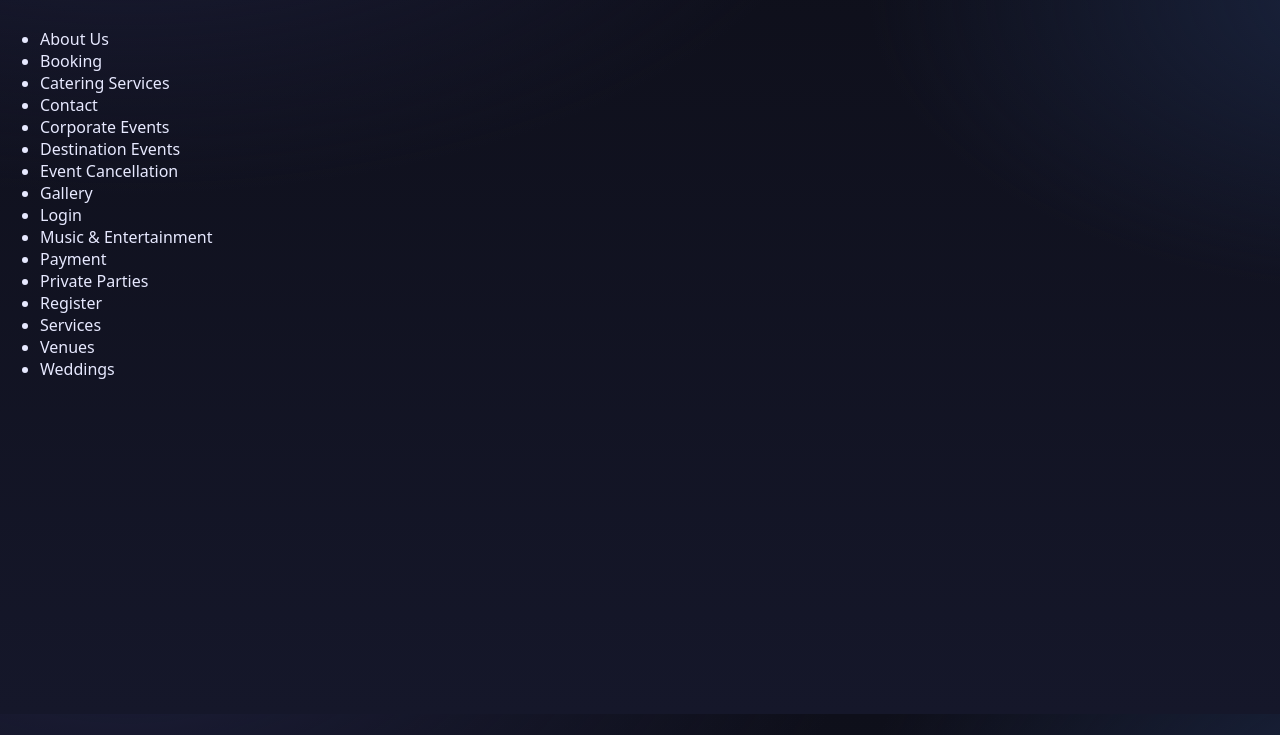
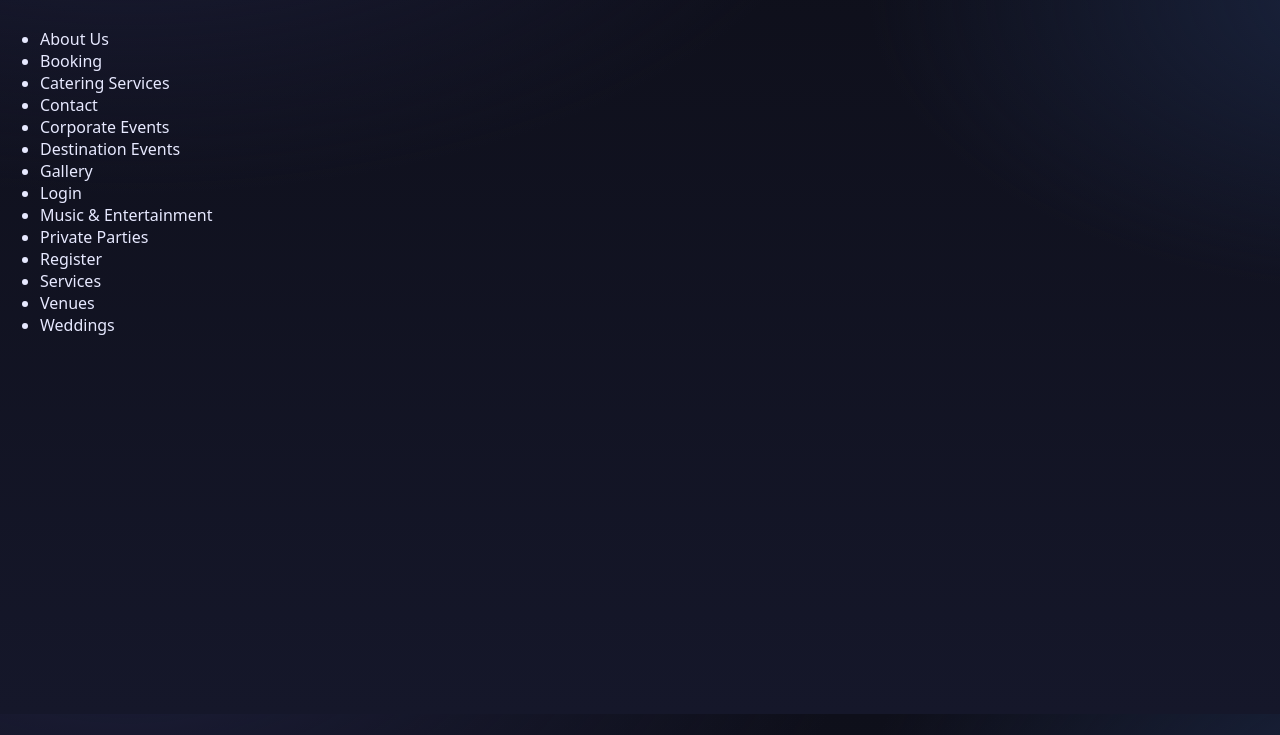
Before and after one commit to AmarAmbi/MPT-Event-Management, a plain HTML site: page index.html in a window 1280 px wide. Shown: the part 86-821 px from the top of the page. Drawn offline with Linux system fonts and the light colour scheme.

Commit message:
Update index.html

```diff
--- a/index.html
+++ b/index.html
@@ -16,11 +16,9 @@
       <li><a href="HTML_Code/Contact.html">Contact</a></li>
       <li><a href="HTML_Code/Corporate_Events.html">Corporate Events</a></li>
       <li><a href="HTML_Code/Destination_Events.html">Destination Events</a></li>
-      <li><a href="HTML_Code/Event_cancellation.html">Event Cancellation</a></li>
       <li><a href="HTML_Code/Gallery.html">Gallery</a></li>
       <li><a href="HTML_Code/Login.html">Login</a></li>
       <li><a href="HTML_Code/Music_&_Entertainment.html">Music & Entertainment</a></li>
-      <li><a href="HTML_Code/Payment.html">Payment</a></li>
       <li><a href="HTML_Code/Private_Parties.html">Private Parties</a></li>
       <li><a href="HTML_Code/Register.html">Register</a></li>
       <li><a href="HTML_Code/Services.html">Services</a></li>
```
